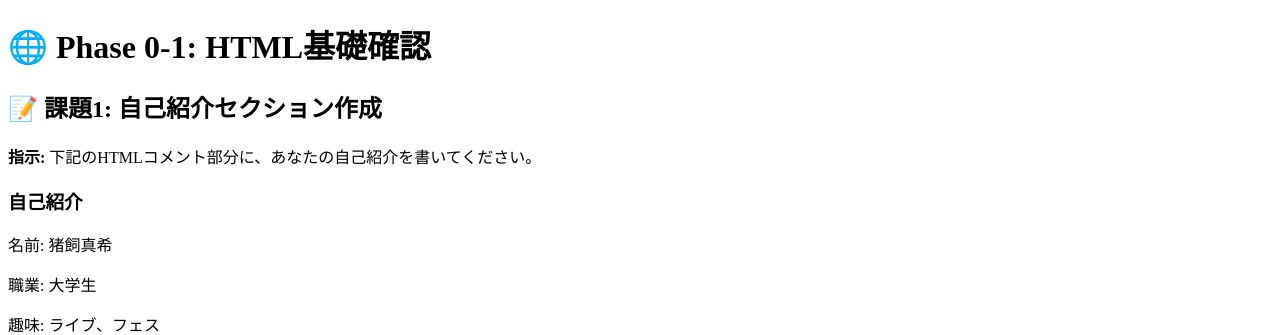
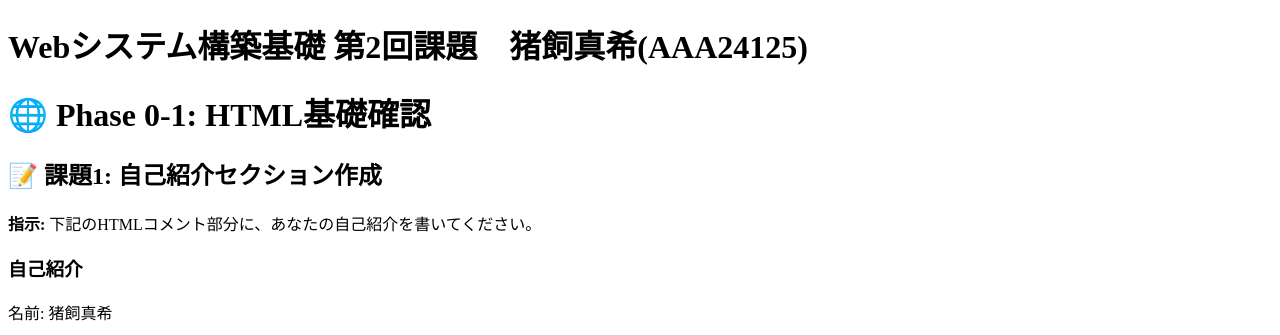
Before and after one commit to omu-aaa24125/OMU-AAA24125.github.io, a plain HTML site: page index.html in a window 1280 px wide. Shown: the top 335 px of the page. Drawn offline with Linux system fonts and the light colour scheme.

Commit message:
Update index.html

```diff
--- a/index.html
+++ b/index.html
@@ -6,6 +6,7 @@
     <title>Webシステム構築基礎 第2回課題　猪飼真希(AAA24125)</title>
 </head>
 <body>
+    <h1>Webシステム構築基礎 第2回課題　猪飼真希(AAA24125)</h1>
     <h1>🌐 Phase 0-1: HTML基礎確認</h1>
     <div>
         <h2>📝 課題1: 自己紹介セクション作成</h2>
```
